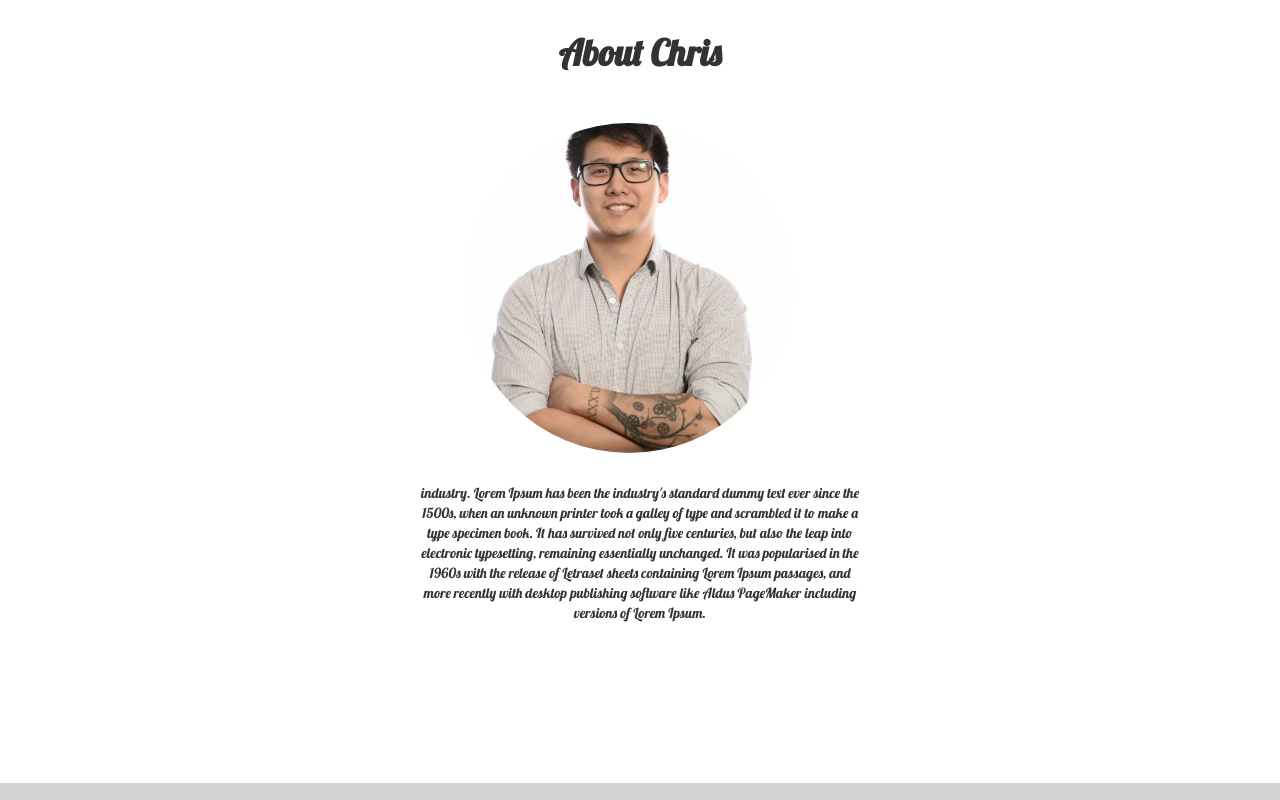
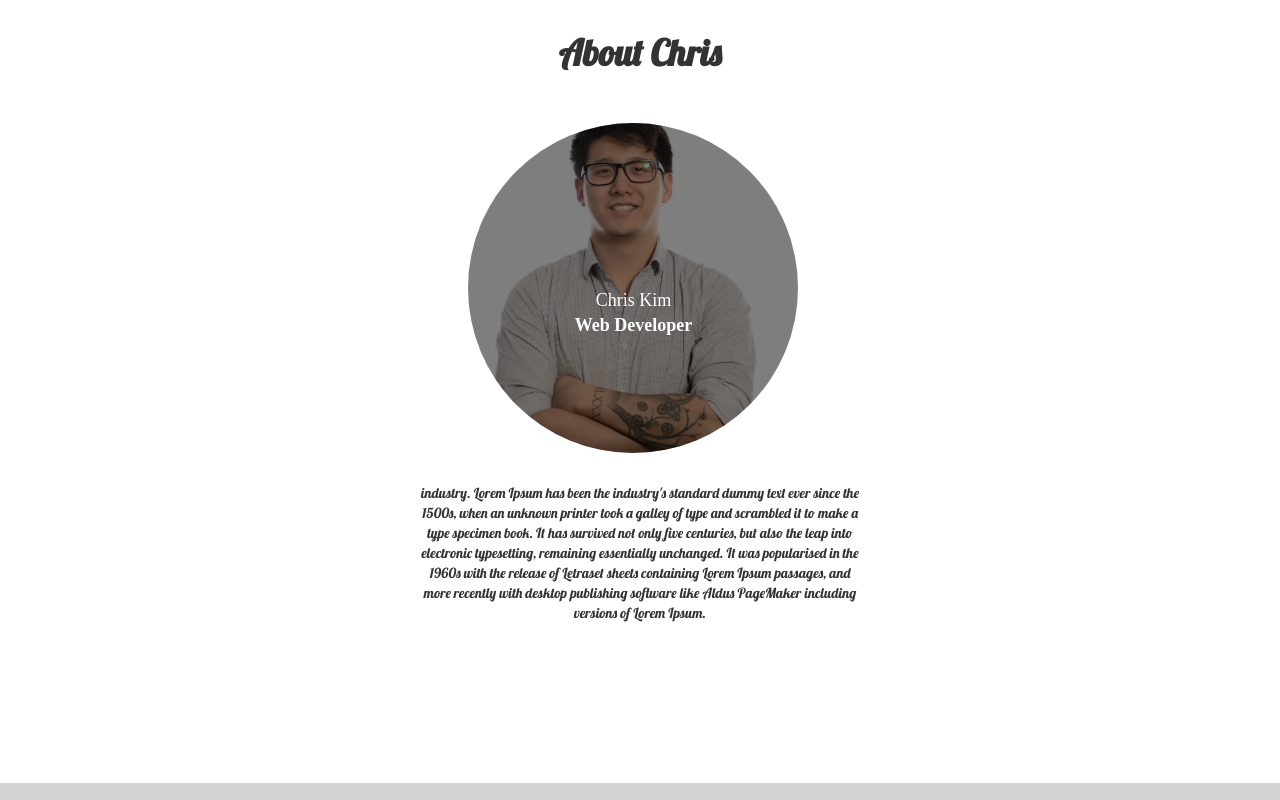
Before and after one commit to ohho/chriskimm1.github.io, a plain HTML site: page index.html in a window 1280 px wide. Shown: the part 800-1600 px from the top of the page. Drawn offline with nearby package versions, Linux system fonts and the light colour scheme; a script that the page names is missing.

Commit message:
added tint to pic

```diff
--- a/css/style.css
+++ b/css/style.css
@@ -101,7 +101,7 @@ h1{
 }
 
 .me_window{
-	margin-left: 10%;
+	margin-left: 11%;
 	height: 330px;
 	width:330px;
 	background-image: url("../images/pic.jpg");
@@ -111,4 +111,23 @@ h1{
 	background-attachment: fixed;
 	border-radius: 165px;
 	margin-bottom: 30px;
+	position: relative;
 }
+
+.tint{
+	background-color: rgba(0,0,0,0.5);
+	position: absolute;
+	top: 0;
+	left: 0;
+	right: 0;
+	bottom: 0;
+	border-radius: 50%;
+}
+
+.face-text{
+	color: white;
+	margin-top: 50%;
+	font-family: Copperplate;
+	font-weight: 100;
+	font-size: 18px;
+}
--- a/index.html
+++ b/index.html
@@ -36,10 +36,19 @@
 	<section class="content">
 		<article id="me">
 			<h1>About Chris</h1>
-			<div class=me_window></div>
+			<div class="me_window">
+				<div class="tint">
+					<div class="face-text">
+						Chris Kim<br>
+					<strong>Web Developer</strong>
+					</div>
+				</div>
+			</div>
 			<p>industry. Lorem Ipsum has been the industry's standard dummy text ever since the 1500s, when an unknown printer took a galley of type and scrambled it to make a type specimen book. It has survived not only five centuries, but also the leap into electronic typesetting, remaining essentially unchanged. It was popularised in the 1960s with the release of Letraset sheets containing Lorem Ipsum passages, and more recently with desktop publishing software like Aldus PageMaker including versions of Lorem Ipsum.</p>
 		</article>
 	</section>
+
+
 
 
 	<section class="work" id="my_work">
--- a/js/app.js
+++ b/js/app.js
@@ -29,4 +29,11 @@ $(window).scroll(function(){
 			});
 	}
 
+	if (wScroll > $(".me_window").offset().top - $(window).height()){
+
+		var opacity = (wScroll - $(".me_window").offset().top + 400) / (wScroll / 2.4)
+
+		$(".tint").css({'opacity': opacity})
+	}
+
 });
```
